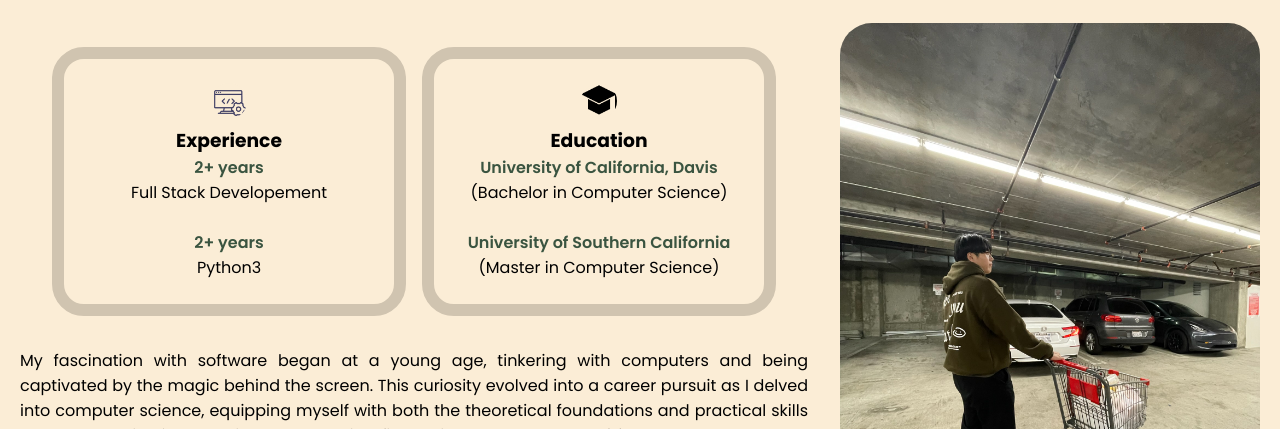
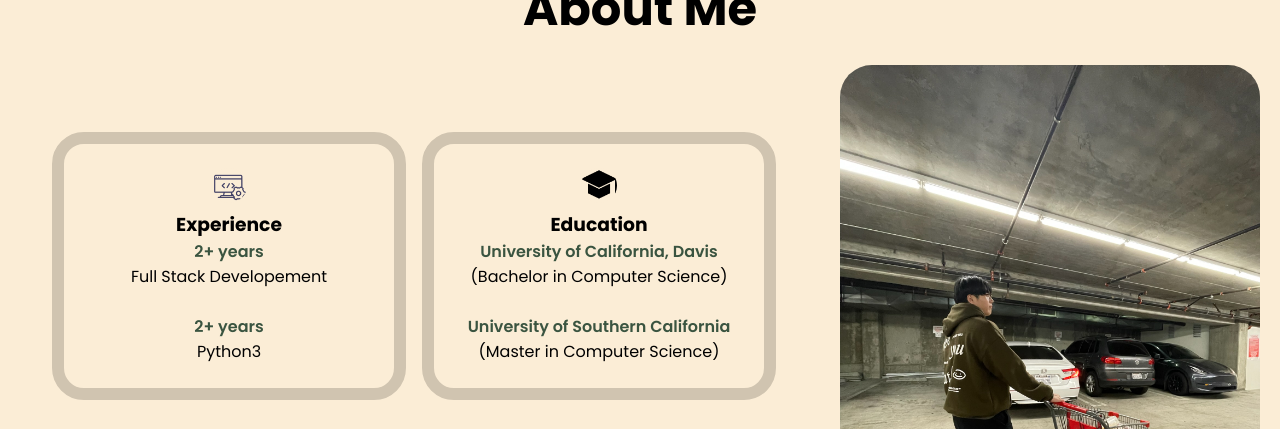
Before and after one commit to DanielKim12/new_website, a plain HTML site: page index.html in a window 1280 px wide. Shown: the part 941-1370 px from the top of the page. Drawn offline with Linux system fonts and the light colour scheme.

Commit message:
minor detailing fix

```diff
--- a/style.css
+++ b/style.css
@@ -145,7 +145,7 @@ a:hover {
 
 /* sections */
 section {
-    padding-top: 4vh;
+    padding-top: 10vh;
     height: 96vh;
     margin: 0;
     box-sizing: border-box;
@@ -259,7 +259,7 @@ section {
 .about-containers {
     gap: 1rem;
     margin-bottom: 2rem;
-    margin-top: 2rem;
+    margin-top: 9rem;
     justify-content: center;
     padding-left: 2rem;
     padding-right: 2rem;
```
Also changed, not shown: 1 other file.
